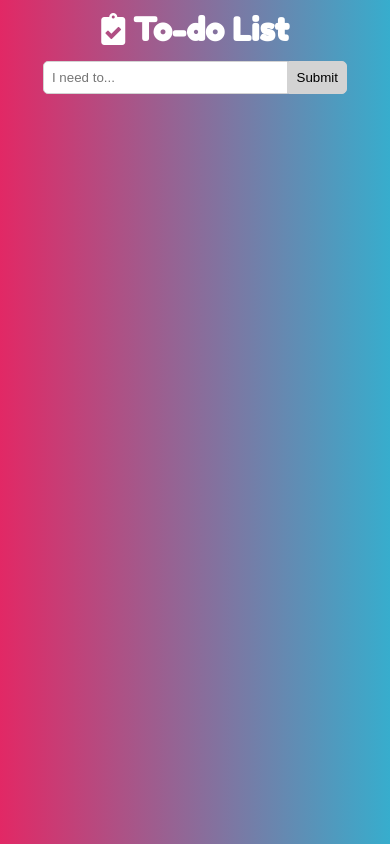
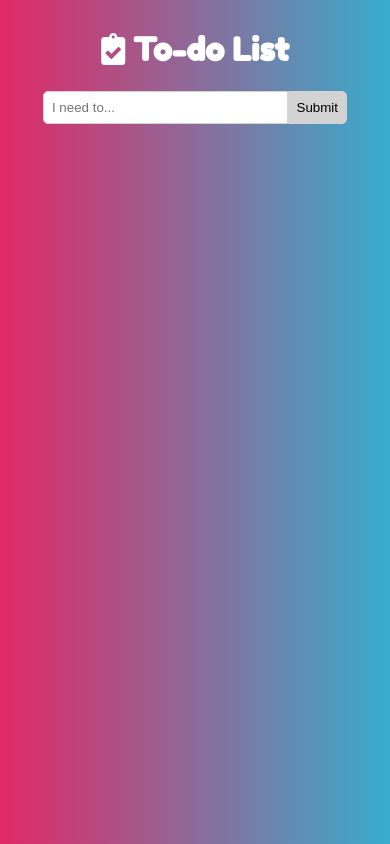
Before and after one commit to miguelznunez/To-do-list, a plain HTML site: page index.html in a window 390 px wide. Drawn offline with Linux system fonts and the light colour scheme.

Commit message:
Update style.css

```diff
--- a/style.css
+++ b/style.css
@@ -114,6 +114,8 @@ body{
   .container{width: 95%;}
 
   #header{
+    padding: 20px;
+    gap: 10px;
     align-items: center;
     flex-direction: column;
   }
```
